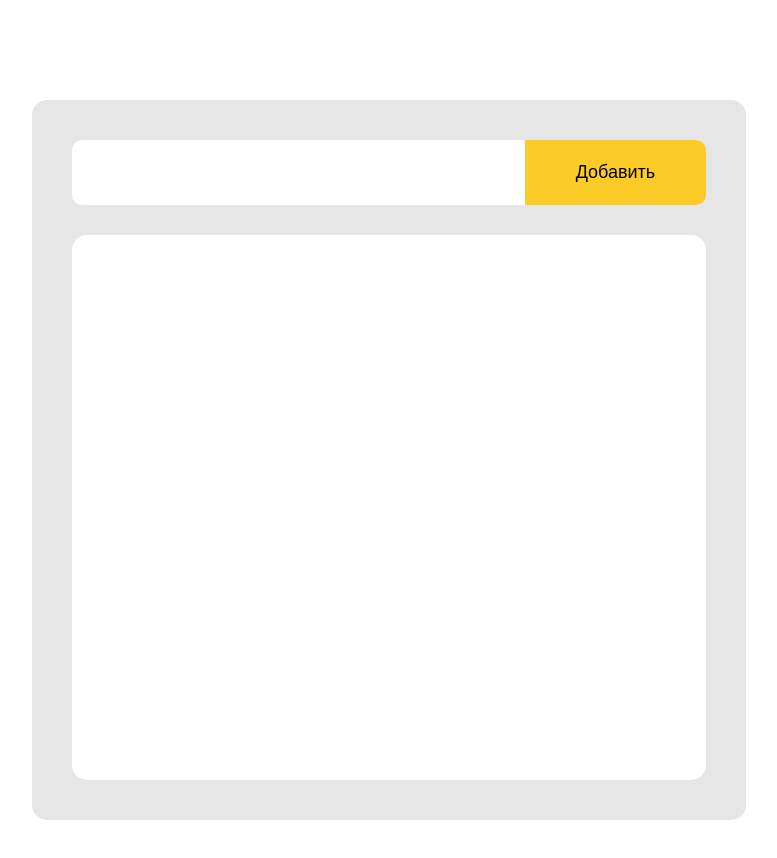
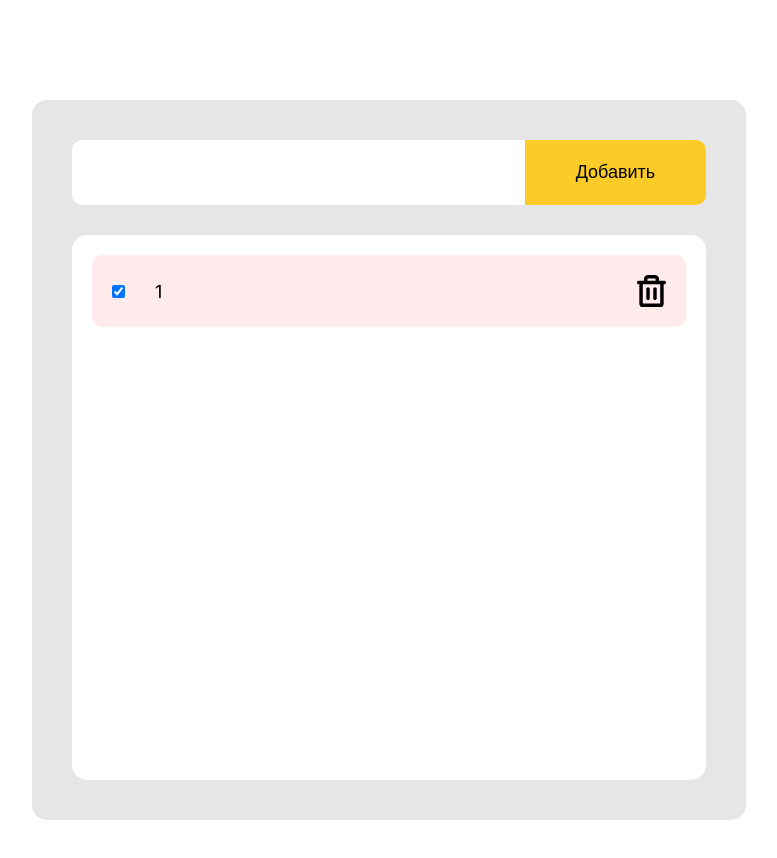
Before and after one commit to S21SurgutJS/ToDoList, a website built with Vite: page index.html in a window 1280 px wide. Shown: the whole page, without its empty margins (251-1028 px from the left). Built offline with nearby package versions, Linux system fonts and the light colour scheme.

Commit message:
some fix in css and classes

```diff
--- a/main.js
+++ b/main.js
@@ -1,3 +1,6 @@
 import { appCreation } from './modules/appCreation.js'
+import { todoListItemsCreation } from './modules/todoListItems.js'
 
 appCreation();
+
+todoListItemsCreation({id:0, text: '1', isDone: true})
--- a/modules/appCreation.js
+++ b/modules/appCreation.js
@@ -1,6 +1,6 @@
 export const appCreation = () => {
 	const app = document.querySelector('#app');
-	app.className = 'wrapper';
+	app.className = 'container';
 
 	const controlItem = document.createElement('form');
 	controlItem.className = 'controlItem';
--- a/modules/todoListItems.js
+++ b/modules/todoListItems.js
@@ -1,4 +1,6 @@
-export const todoListItemsCreation = () => {
+export const todoListItemsCreation = (task) => {
+	const {id, text, isDone} = task;
+
 	const todoListItem = document.createElement('li');
 	todoListItem.className = 'todo-list__item';
 
@@ -8,22 +10,22 @@ export const todoListItemsCreation = () => {
 	const todoListItemInput = document.createElement('input');
 	todoListItemInput.className = 'todo-list__input';
 	todoListItemInput.type = 'checkbox';
+	todoListItemInput.checked = isDone;
+	todoListItemInput.setAttribute('data-id', id);
 
 	const todoListItemText = document.createElement('p');
 	todoListItemText.className = 'todo-list__text';
+	todoListItemText.textContent = text;
 
-	const controlItemButton = document.createElement('button');
-	controlItemButton.className = 'controlItem__btn';
-	controlItemButton.textContent = 'Добавить';
+	todoListItemLabel.append(todoListItemInput, todoListItemText);
+
+	const todoListItemButton = document.createElement('img');
+	todoListItemButton.className = 'todo-list__btn';
+	todoListItemButton.alt = 'Удалить запись';
+	todoListItemButton.src = './img/trash.svg';
+
+	todoListItem.append(todoListItemLabel, todoListItemButton);
+
+	const todoList = document.querySelector('ul');
+	todoList.appendChild(todoListItem)
 }
-// 	<!-- <div class="todo-list__item">
-// 	  <input class="todo-list__item-input" type="checkbox">
-// 	  <p class="todo-list__item-text">Some Text</p>
-// 	  <img src="/img/trash.svg" alt="Удалить">
-// 	</div>
-//
-// 	<div class="todo-list__item todo-field__item_done">
-// 	  <input checked class="todo-list__item-input" type="checkbox">
-// 	  <p class="todo-list__item-text">Some Text</p>
-// 	  <img src="/img/trash.svg" alt="Удалить">
-// 	</div> -->
--- a/style.css
+++ b/style.css
@@ -9,7 +9,7 @@ body {
 
 }
 
-.wrapper {
+.container {
   margin: 0 auto;
   margin-top: 100px;
   width: 634px;
@@ -58,26 +58,29 @@ body {
 }
 
 .todo-list__item {
+  display: grid;
   background: #FFEBEB;
-  padding: 30px 20px;
+  padding: 20px;
   border-radius: 10px;
-  display: grid;
-  grid-template-columns: auto 1fr auto;
+  grid-template-columns: 10fr 0.5fr;
   align-items: center;
   gap: 20px;
   font-size: 18px;
 }
 
-.todo-list__item_done {
-  background: #EBFFED;
+.todo-list__label {
+  display: flex;
+  gap: 30px;
+  cursor: pointer;
 }
 
-.todo-list__item_done .todo-field__item-text {
-  text-decoration: line-through;
+.todo-list__input:hover {
+  cursor: pointer;
 }
 
-.todo-list__item-input {
-  transform: scale(2);
+todo-list__btn {
+  width: 29px;
+  height: 32px;
 }
 
 .todo-list__item:hover {
```
